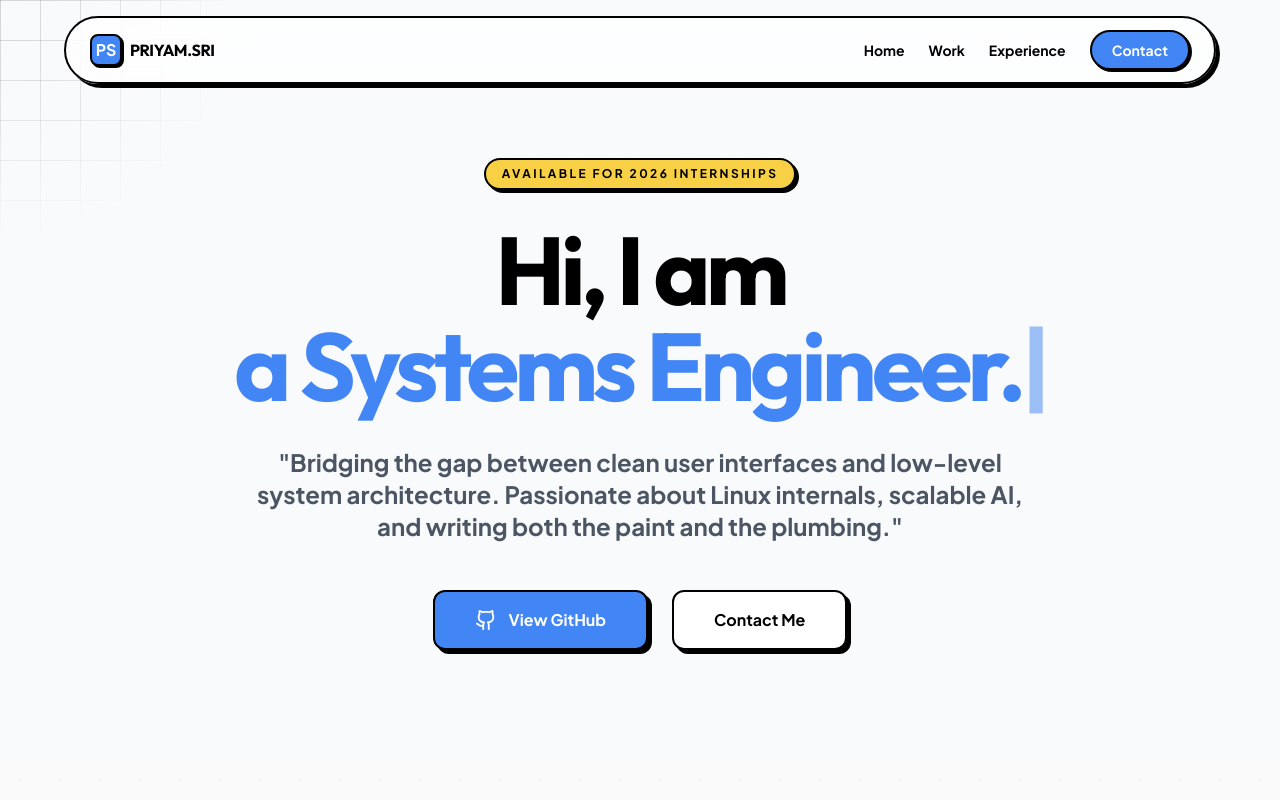
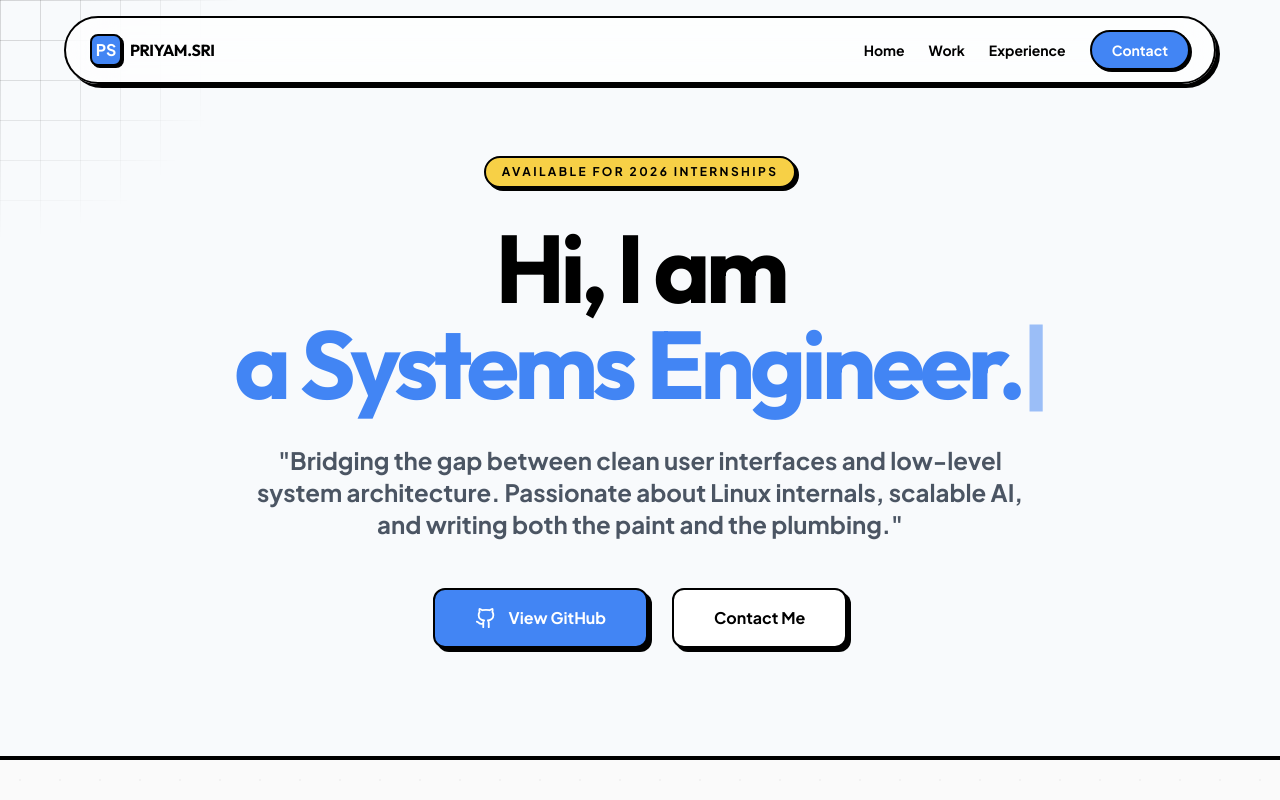
Before and after one commit to ItsPriyamSri/priyam-portfolio, a React (Vite) app: page / in a window 1280 px wide. Shown: the top 800 px of the page. Built offline with nearby package versions, Linux system fonts and the light colour scheme.

Commit message:
added hero section bottom border

```diff
--- a/src/App.tsx
+++ b/src/App.tsx
@@ -177,7 +177,7 @@ const Hero = () => {
   return (
     <section
       onMouseMove={handleMouseMove}
-      className="min-h-[95vh] flex flex-col items-center justify-center text-center px-6 pt-32 pb-20 relative overflow-hidden bg-slate-50"
+      className="min-h-[95vh] flex flex-col items-center justify-center text-center px-6 pt-32 pb-20 relative overflow-hidden bg-slate-50 border-b-4 border-black"
     >
       {/* Spotlight Grid Reveal Layer - Punchier Physics */}
       <motion.div
```
